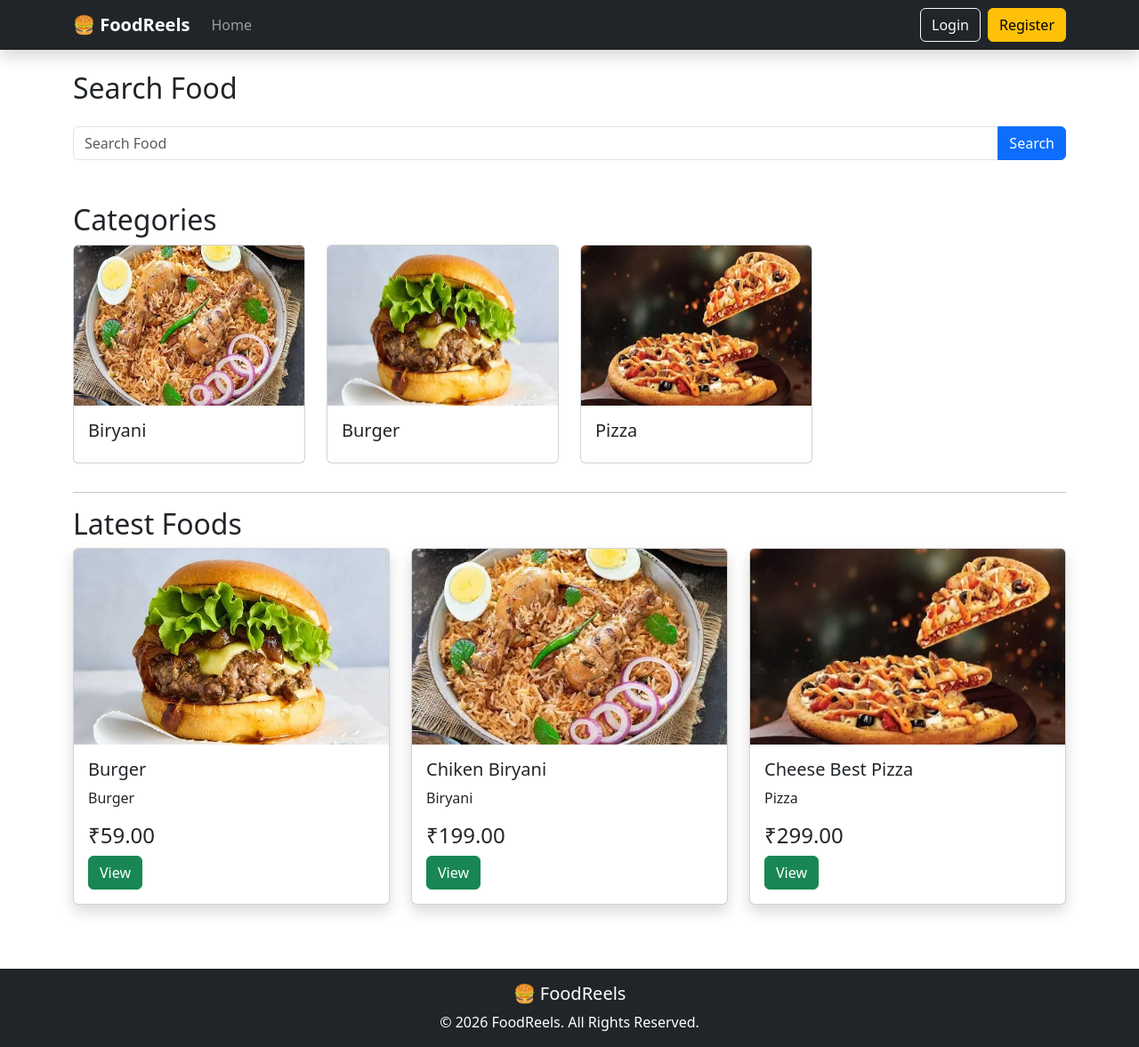
After one commit to satyamdev1415-create/Foodreel, a Django app: page / in a window 1280 px wide. The commit adds this page. Shown: the whole page at 89% size. Run offline with Django 5.2, Linux system fonts and the light colour scheme; data comes from the database, SQL or seed files in the repository; both versions use the stored data as it was after the commit.

Commit message:
Create customer homepage with categories and food cards

```diff
--- a/config/urls.py
+++ b/config/urls.py
@@ -22,9 +22,9 @@ from django.conf.urls.static import static
 
 urlpatterns = [
     path('admin/', admin.site.urls),
-    path('',include('accounts.urls')),
+    path('account/',include('accounts.urls')),
     path('vendor/', include('vendors.urls')),
-    path('foods/',include('foods.urls')),
+    path('',include('foods.urls')),
 ]
 
 if settings.DEBUG:
--- a/foods/urls.py
+++ b/foods/urls.py
@@ -26,4 +26,5 @@ urlpatterns = [
         delete_food,
         name="delete-food"
     ),
+    path("",home, name="home"),
 ]
--- a/foods/views.py
+++ b/foods/views.py
@@ -3,7 +3,7 @@ from django.contrib.auth.decorators import login_required
 
 from vendors.models import Vendor
 from .forms import FoodForm
-from .models import FoodItem
+from .models import FoodItem , Category
 
 
 @login_required
@@ -89,3 +89,26 @@ def delete_food(request, pk):
         "foods/delete_food.html",
         {"food": food}
     )
+
+
+def home(request):
+
+    categories = Category.objects.all()
+
+    foods = FoodItem.objects.filter(
+        is_available=True
+    ).order_by("-created_at")
+
+    context = {
+
+        "categories": categories,
+
+        "foods": foods,
+
+    }
+
+    return render(
+        request,
+        "foods/home.html",
+        context
+    )
--- a/templates/base.html
+++ b/templates/base.html
@@ -7,38 +7,43 @@
 
     <!-- Bootstrap CSS -->
     <link href="https://cdn.jsdelivr.net/npm/bootstrap@5.3.7/dist/css/bootstrap.min.css" rel="stylesheet">
+
 </head>
-
 <body>
 
-<!-- Navbar Start -->
-<nav class="navbar navbar-expand-lg navbar-dark bg-dark shadow-sm">
+<!-- ================= NAVBAR START ================= -->
+
+<nav class="navbar navbar-expand-lg navbar-dark bg-dark shadow">
+
     <div class="container">
 
-        <!-- Logo -->
-        <a class="navbar-brand fw-bold" href="/">
+        <a class="navbar-brand fw-bold" href="{% url 'home' %}">
             🍔 FoodReels
         </a>
 
-        <!-- Mobile Button -->
-        <button class="navbar-toggler"
+        <button
+            class="navbar-toggler"
             type="button"
             data-bs-toggle="collapse"
-                data-bs-target="#navbar">
+            data-bs-target="#navbarNav">
 
             <span class="navbar-toggler-icon"></span>
 
         </button>
 
-        <!-- Navbar Menu -->
-        <div class="collapse navbar-collapse" id="navbar">
+        <div class="collapse navbar-collapse" id="navbarNav">
 
-            <!-- Left Menu -->
+            <!-- Left Side -->
+
             <ul class="navbar-nav me-auto">
 
                 <li class="nav-item">
-                    <a class="nav-link" href="/">Home</a>
+                    <a class="nav-link" href="{% url 'home' %}">
+                        Home
+                    </a>
                 </li>
+
+                {% if request.user.is_authenticated %}
 
                     <li class="nav-item">
                         <a class="nav-link" href="{% url 'vendor-dashboard' %}">
@@ -58,40 +63,63 @@
                         </a>
                     </li>
 
+                {% endif %}
+
             </ul>
 
-            <!-- Right Menu -->
+            <!-- Right Side -->
+
             <ul class="navbar-nav">
 
                 {% if request.user.is_authenticated %}
 
                     <li class="nav-item">
+
                         <span class="navbar-text me-3">
-                        👋 {{ request.user.username }}
+
+                            👋 Hello,
+                            <strong>{{ request.user.username }}</strong>
+
                         </span>
+
                     </li>
 
                     <li class="nav-item">
-                    <a href="{% url 'logout' %}"
-                       class="btn btn-danger btn-sm">
+
+                        <a
+                            href="{% url 'logout' %}"
+                            class="btn btn-danger">
+
                             Logout
+
                         </a>
+
                     </li>
 
                 {% else %}
 
                     <li class="nav-item me-2">
-                    <a href="{% url 'login' %}"
-                       class="btn btn-outline-light btn-sm">
+
+                        <a
+                            href="{% url 'login' %}"
+                            class="btn btn-outline-light">
+
                             Login
+
                         </a>
+
                     </li>
 
                     <li class="nav-item">
-                    <a href="{% url 'register' %}"
-                       class="btn btn-warning btn-sm">
+
+                        <a
+                            href="{% url 'register' %}"
+                            class="btn btn-warning">
+
                             Register
+
                         </a>
+
                     </li>
 
                 {% endif %}
@@ -101,9 +129,10 @@
         </div>
 
     </div>
+
 </nav>
-<!-- Navbar End -->
 
+<!-- ================= NAVBAR END ================= -->
 
 <div class="container mt-4">
 
@@ -113,7 +142,22 @@
 
 </div>
 
+<!-- Footer -->
+
+<footer class="bg-dark text-white text-center p-3 mt-5">
+
+    <h5>🍔 FoodReels</h5>
+
+    <p class="mb-0">
+
+        © 2026 FoodReels. All Rights Reserved.
+
+    </p>
+
+</footer>
+
 <!-- Bootstrap JS -->
+
 <script src="https://cdn.jsdelivr.net/npm/bootstrap@5.3.7/dist/js/bootstrap.bundle.min.js"></script>
 
 </body>
--- /dev/null
+++ b/templates/foods/home.html
@@ -0,0 +1,126 @@
+{% extends "base.html" %}
+
+{% block content %}
+
+<h2 class="mb-4">
+
+Search Food
+
+</h2>
+
+<form>
+
+<div class="input-group mb-5">
+
+<input
+type="text"
+class="form-control"
+placeholder="Search Food">
+
+<button
+class="btn btn-primary">
+
+Search
+
+</button>
+
+</div>
+
+</form>
+
+<h2>
+
+Categories
+
+</h2>
+
+<div class="row">
+
+{% for category in categories %}
+
+<div class="col-md-3 mb-3">
+
+<div class="card">
+
+<img
+src="{{ category.image.url }}"
+height="180"
+class="card-img-top">
+
+<div class="card-body">
+
+<h5>
+
+{{ category.name }}
+
+</h5>
+
+</div>
+
+</div>
+
+</div>
+
+{% endfor %}
+
+</div>
+
+<hr>
+
+<h2>
+
+Latest Foods
+
+</h2>
+
+<div class="row">
+
+{% for food in foods %}
+
+<div class="col-md-4">
+
+<div class="card mb-4 shadow">
+
+<img
+src="{{ food.image.url }}"
+height="220"
+class="card-img-top">
+
+<div class="card-body">
+
+<h5>
+
+{{ food.name }}
+
+</h5>
+
+<p>
+
+{{ food.category }}
+
+</p>
+
+<h4>
+
+₹{{ food.price }}
+
+</h4>
+
+<button
+class="btn btn-success">
+
+View
+
+</button>
+
+</div>
+
+</div>
+
+</div>
+
+{% endfor %}
+
+</div>
+
+{% endblock %}
--- a/vendors/views.py
+++ b/vendors/views.py
@@ -1,4 +1,4 @@
-from django.shortcuts import render, redirect
+from django.shortcuts import render, redirect, get_object_or_404
 from .forms import VendorForm
 from .models import Vendor
 from foods.models import FoodItem
```
Also changed, not shown: db.sqlite3. Lines whose indentation alone changed are shown as unchanged.
